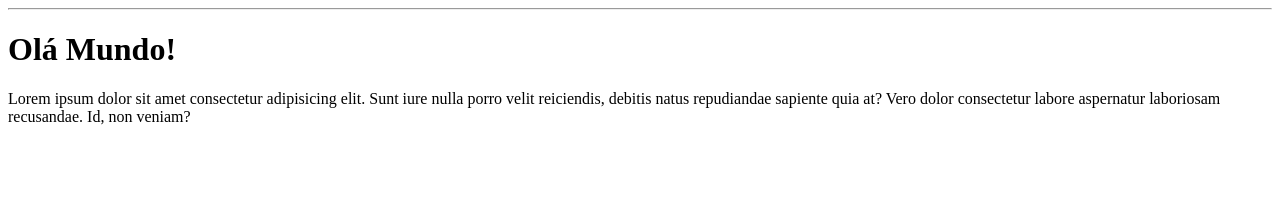
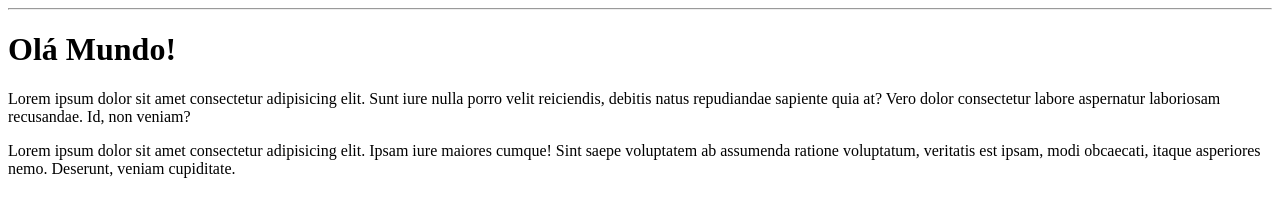
Before and after one commit to GilsonEniac/Ola-Mundo, a plain HTML site: page site-exemplo/index.html in a window 1280 px wide. Drawn offline with Linux system fonts and the light colour scheme.

Commit message:
Adicionei um paragrafo

```diff
--- a/site-exemplo/index.html
+++ b/site-exemplo/index.html
@@ -12,6 +12,9 @@
     <p>Lorem ipsum dolor sit amet consectetur adipisicing elit. Sunt iure nulla
         porro velit reiciendis, debitis natus repudiandae sapiente quia at? Vero
          dolor consectetur labore aspernatur laboriosam recusandae. Id, non veniam?</p>
+         <p>
+             Lorem ipsum dolor sit amet consectetur adipisicing elit. Ipsam iure maiores cumque! Sint saepe voluptatem ab assumenda ratione voluptatum, veritatis est ipsam, modi obcaecati, itaque asperiores nemo. Deserunt, veniam cupiditate.
+         </p>
 
 </body>
 </html>
```
